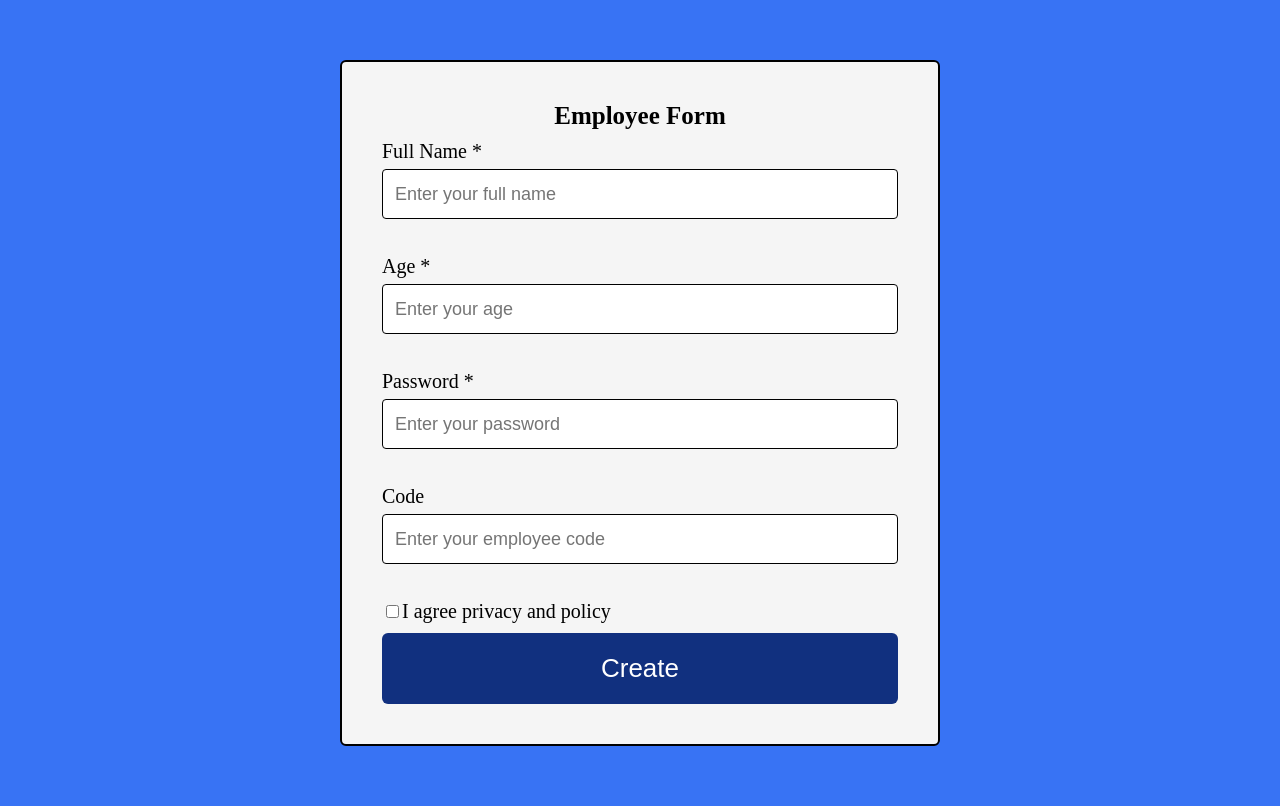
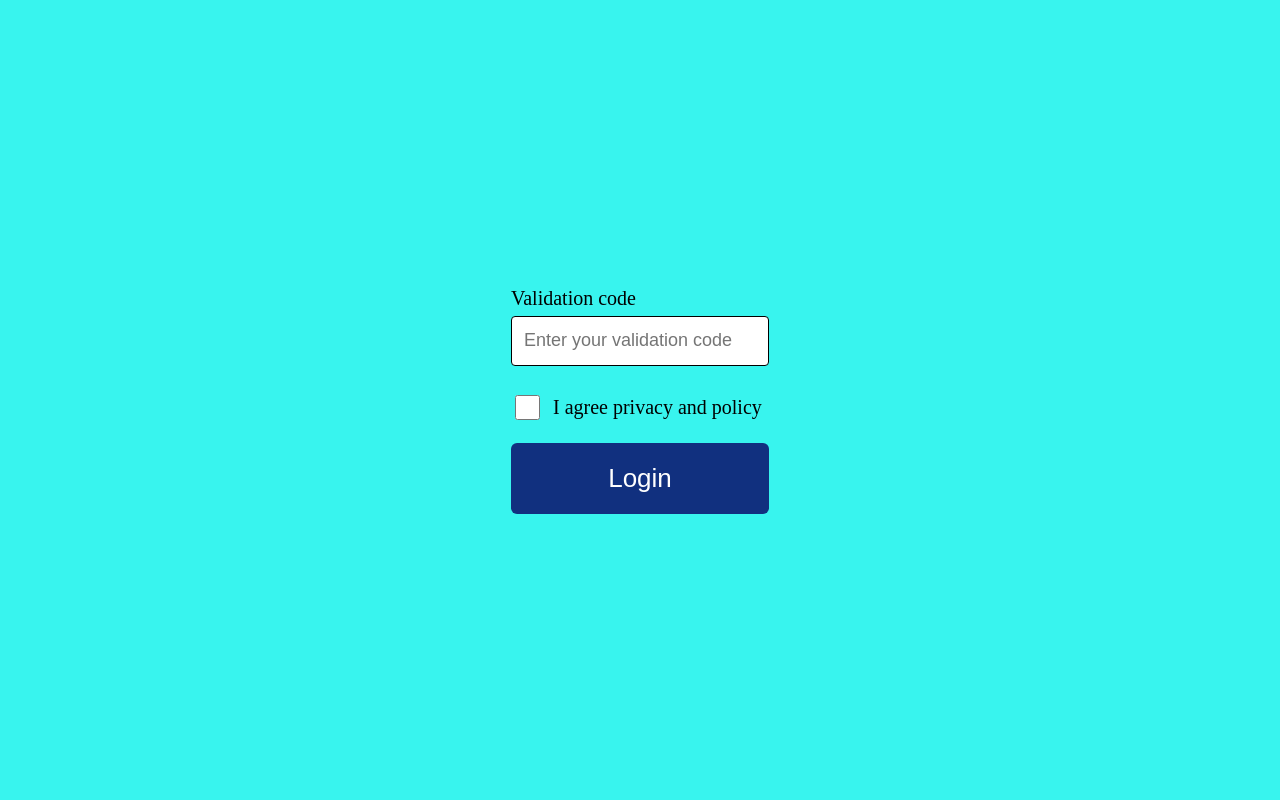
Before and after one commit to VoytenSvyat/55_react_ts_project, a React (Vite) app: page / in a window 1280 px wide. Built offline with nearby package versions, Linux system fonts and the light colour scheme.

Commit message:
homework15

```diff
--- a/src/App.tsx
+++ b/src/App.tsx
@@ -23,7 +23,8 @@ import GlobalStyles from "./styles/GlobalStyles"
 // import Homework10 from "./homeworks/Homework10/Homework10"
 // import Homework11 from "./homeworks/Homework11/Homework11"
 // import Homework12 from "./homeworks/Homework12/Homework12"
-import Homework14 from "./homeworks/Homework14/Homework14"
+// import Homework14 from "./homeworks/Homework14/Homework14"
+import Homework15 from "./homeworks/Homework15/Homework15"
 
 //Consultations imports
 // import Consultation04 from "./consultations/Consultation04/Consultation04"
@@ -53,7 +54,8 @@ function App() {
       {/* <Homework12 /> */}
       {/* <Lesson14 /> */}
       {/* <Lesson13 /> */}
-      <Homework14 />
+      {/* <Homework14 /> */}
+      <Homework15 />
     </>
   )
 }
--- /dev/null
+++ b/src/components/Checkbox/types.ts
@@ -0,0 +1,10 @@
+import { ChangeEvent } from 'react';
+
+export interface CheckboxProps {
+    id?: string,
+    name: string,
+    checked: boolean,
+    onChange?: (event: ChangeEvent<HTMLInputElement>) => void,
+    label?: string,
+    error?: string
+}
--- /dev/null
+++ b/src/homeworks/Homework15/Homework15.tsx
@@ -0,0 +1,68 @@
+import * as Yup from 'yup'
+import { useFormik } from 'formik';
+
+
+import Input from "../../components/Input/Input";
+import { CheckboxHomeworkContainer, CheckboxHomework, CheckboxLabel, Homework15Container, ErrorMessage } from "./styles";
+import { InputFormValues } from './types';
+import Button from '../../components/Button/Button';
+
+
+function Homework15 () {
+
+    const schema = Yup.object().shape({
+        validation_code: Yup.number().typeError('Тип значения - число')
+        .required('Поле Full Name является обязательным')
+        .test('min length', 'Мin 6 символов', (value)=>String(value).length >=  6),
+        privacyPolicy: Yup.boolean()
+        .oneOf([true], 'Accept agreement')
+    })
+
+    const formik = useFormik({
+        initialValues: {
+            validation_code: '',
+            privacyPolicy: false
+        } as InputFormValues,
+        validationSchema: schema,
+        validateOnChange: false,
+        onSubmit: () => {
+          console.log('Вы успешно вошли');
+        }
+    });
+
+    return (
+        <Homework15Container>
+            <form onSubmit={formik.handleSubmit}>
+            <Input
+            name='validation_code'
+            label="Validation code"
+            id="validation_code_id"
+            placeholder="Enter your validation code"
+            value={formik.values.validation_code}
+            onChange={formik.handleChange}
+            type="number"
+            error={formik.errors.validation_code}
+             />
+        <CheckboxHomeworkContainer>
+            <CheckboxHomework
+          name='privacyPolicy'
+          type='checkbox'
+          id='privacyPolicy_id'
+          checked={formik.values.privacyPolicy}
+          onChange={formik.handleChange}
+            />
+        <CheckboxLabel htmlFor='privacyPolicy_id'>
+          I agree privacy and policy
+        </CheckboxLabel>
+      </CheckboxHomeworkContainer>
+      <ErrorMessage>{formik.errors.privacyPolicy}</ErrorMessage>
+      <Button
+        name='Login'
+        type='submit'
+        />
+        </form>
+        </Homework15Container>
+    )
+}
+
+export default Homework15
--- /dev/null
+++ b/src/homeworks/Homework15/styles.ts
@@ -0,0 +1,30 @@
+import styled from "@emotion/styled";
+
+export const Homework15Container = styled.div`
+  display: flex;
+  flex-direction: column;
+  align-items: center;
+  justify-content: center;
+  flex: 1;
+  padding: 60px;
+  background-color: rgb(56, 244, 238);
+`;
+
+export const CheckboxHomeworkContainer = styled.div`
+ display: flex;
+ align-items: center;
+ gap: 10px;
+`
+export const CheckboxHomework = styled.input`
+ width: 25px;
+ height: 25px;
+`
+export const CheckboxLabel = styled.label`
+ font-size: 20px;
+`
+
+export const ErrorMessage = styled.div`
+ height: 20px;
+ font-size: 18px;
+ color: red;
+`
--- /dev/null
+++ b/src/homeworks/Homework15/types.ts
@@ -0,0 +1,4 @@
+export interface InputFormValues{
+    validation_code: string,
+    privacyPolicy: boolean
+}
```
Also changed, not shown: src/components/Checkbox/Checkbox.tsx (added, +29 -0 lines), 1 other file (tests, documents, lock files or other folders).
